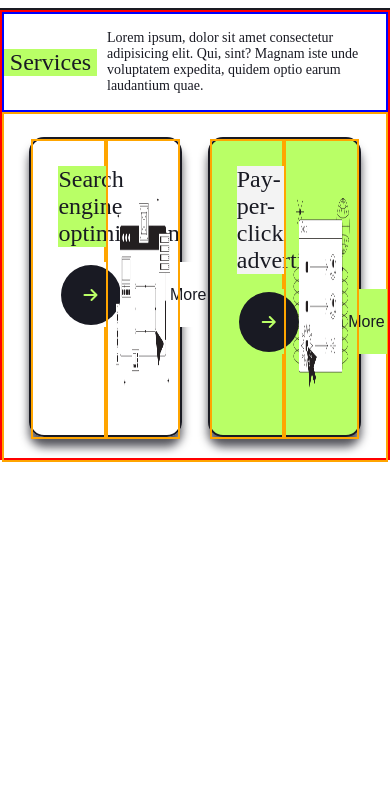
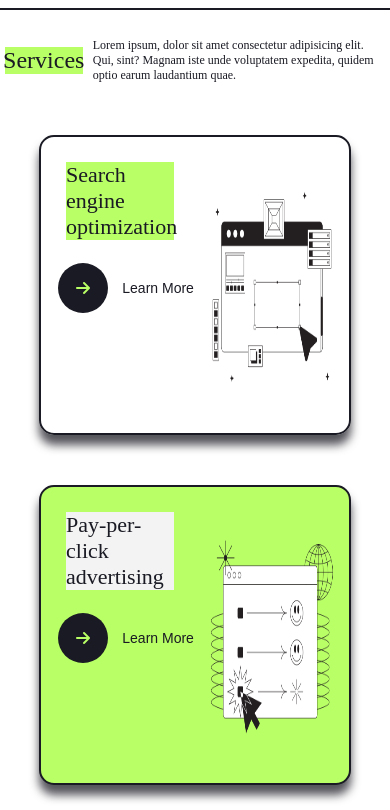
Before and after one commit to haanirashid/Hackaton, a plain HTML site: page index.html in a window 390 px wide. Shown: the part 1060-1870 px from the top of the page. Before the commit the page ends 1522 px from the top, so only its background shows below. Drawn offline with Linux system fonts and the light colour scheme.

Commit message:
second commit

```diff
--- a/style.css
+++ b/style.css
@@ -313,7 +313,6 @@
 /* Amazon Css End */
 
 .service {
-    border: 2px solid red;
     width: 100%;
     height: 450px;
 }
@@ -321,7 +320,6 @@
 .service .service_header {
     width: 100%;
     height: 100px;
-    border: 2px solid blue;
     display: flex;
     justify-content: center;
     align-items: center;
@@ -347,7 +345,6 @@
 .service .service_card {
     width: 100%;
     height: 350px;
-    border: 2px solid orange;
     display: flex;
     justify-content: space-evenly;
     align-items: center;
@@ -371,7 +368,6 @@
 .service_card .card .prt {
     width: 50%;
     height: 300px;
-    border: 2px solid orange;
 }
 
 .service_card .card .card_text .card_margin_top {
@@ -449,9 +445,20 @@
 
 @media(max-width:880px)and (min-width:660px) {
     .service{
-
+    height: 800px;
     }
 
+    .service .service_card{
+        height: 700px;
+    }
+
+    .service .service_card .card{
+        width: 80%;
+    }
+
+    .service_card .card_text h3{
+        font-size: 26px;
+    }
     .service .service_header h2{
         width: 15%;
     }
@@ -468,12 +475,42 @@
 }
 
 @media(max-width:660px) {
-    .service .service_header h2{
-        width: 25%;
-    }
+    .service{
+        height: 800px;
+        }
 
-    .service .service_header p{
-        width:75% ;
-        font-size: 14px;
-    }
+        .service .service_card{
+            height: 700px;
+        }
+
+        .service .service_card .card{
+            width: 80%;
+        }
+
+        .service_card .card_text h3{
+            font-size: 26px;
+        }
+        .service .service_header h2{
+
+            width: 20%;
+        }
+
+        .service_card .card .card_text button{
+            margin-left: 10px;
+            font-size: 14px;
+        }
+
+        .service_card .card .card_text button .cir{
+            width: 50px;
+            height: 50px;
+        }
+
+        .service .service_header p{
+            width: 75%;
+            font-size: 12px;
+        }
+
+        .service_card .card  .card_text h3{
+            font-size: 22px;
+        }
 }
```
